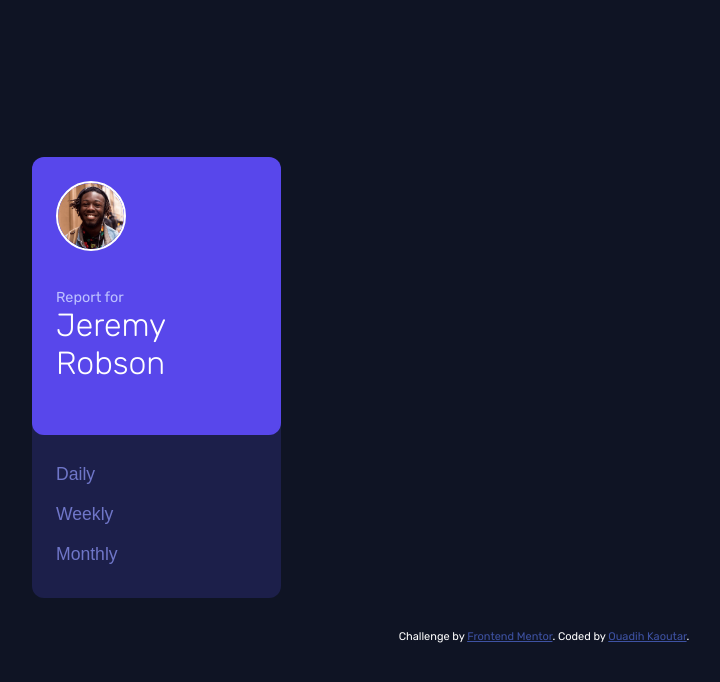
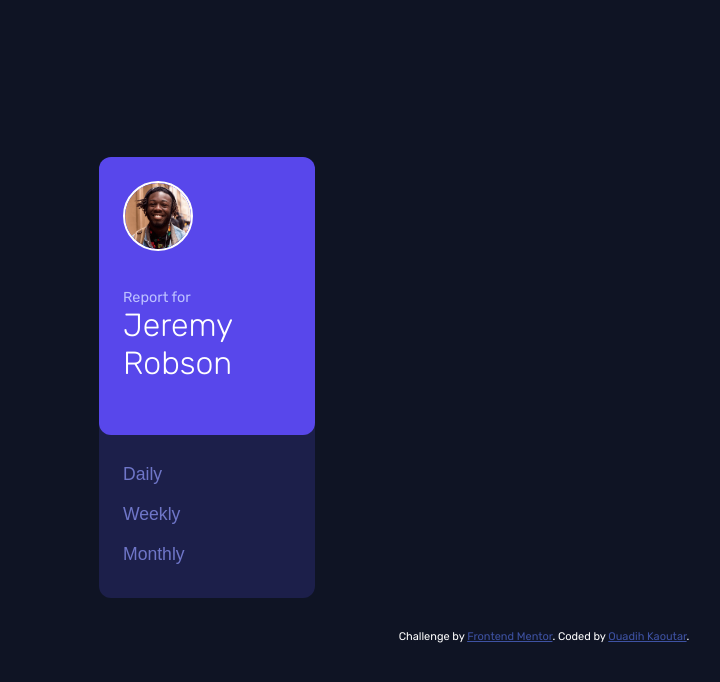
Before and after one commit to kaoutar-ouadih/Time-tracking-dashboard, a plain HTML site: page index.html in a window 1280 px wide. Shown: the whole page, without its empty margins (96-816 px from the left). Drawn offline with Linux system fonts and the light colour scheme.

Commit message:
adjust the container max width

```diff
--- a/style.css
+++ b/style.css
@@ -55,6 +55,7 @@ img{
     column-gap: 1.7em;
     margin-bottom: 2em;
     min-width: 760px;
+    max-width: 890px;
 }
 .content{
     grid-area: content;
```
